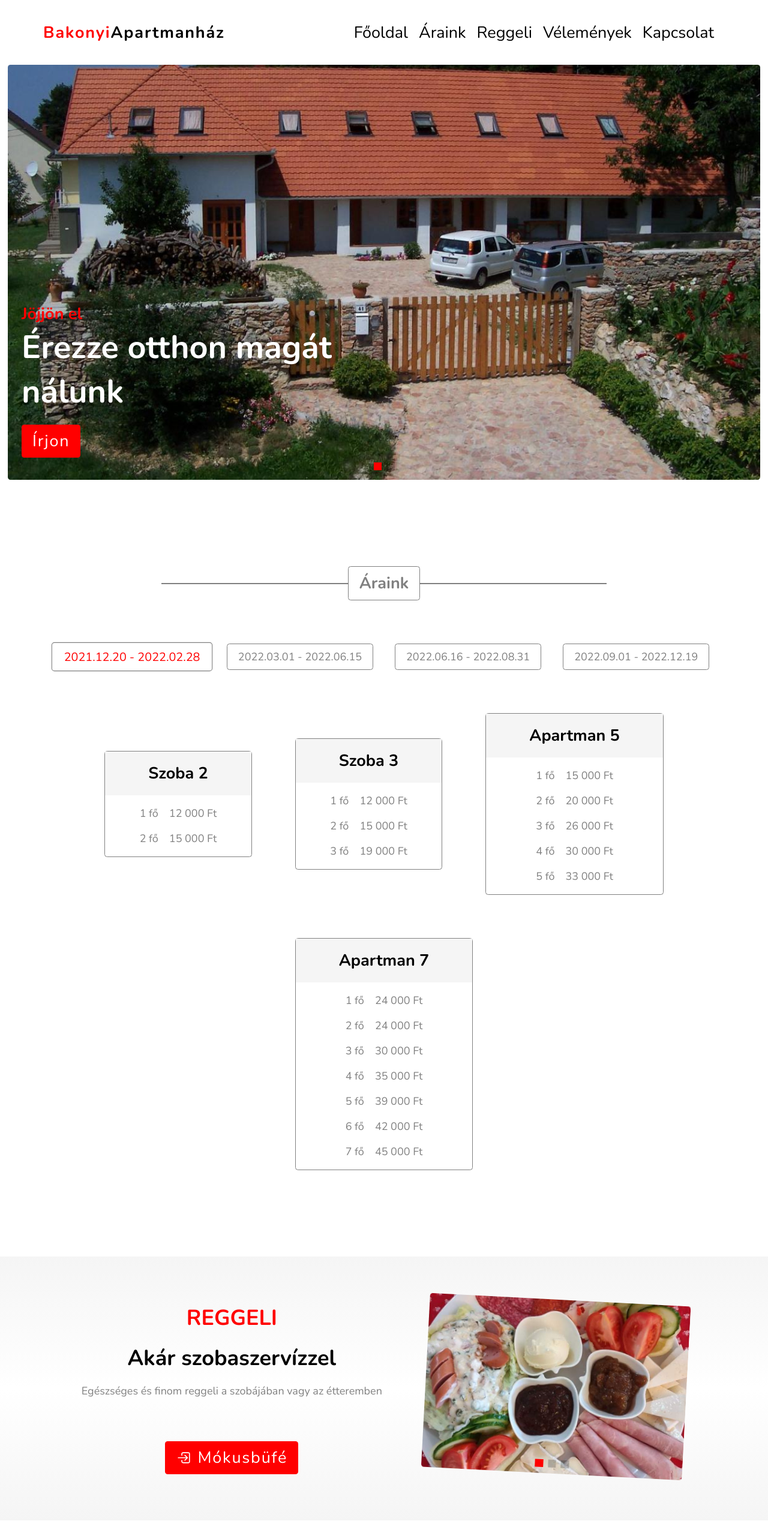
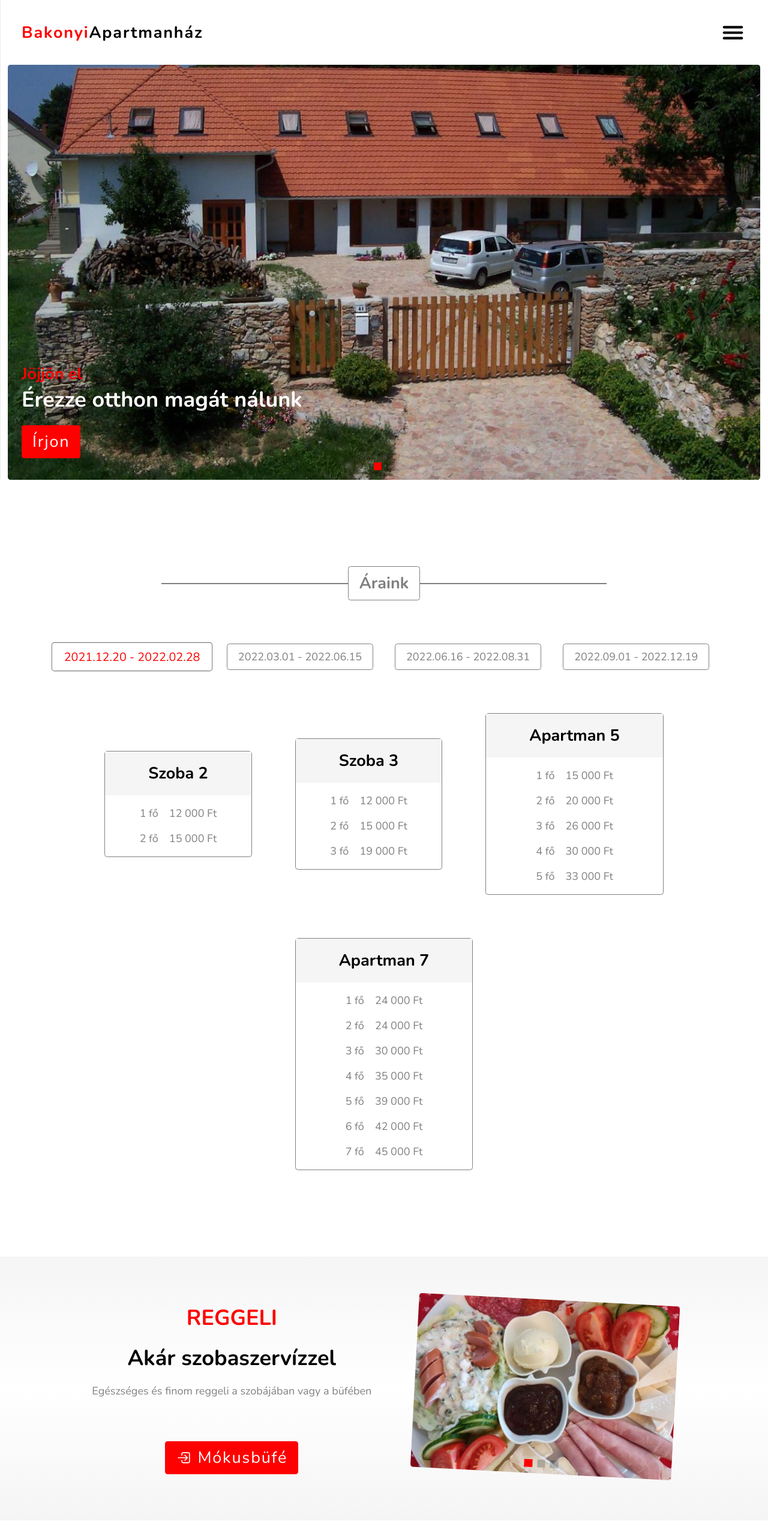
Before and after one commit to xdevtomix/bakonyi, a React (Vite) app: page / in a window 1280 px wide. Shown: the top 2566 px of the page at 60% size. Built offline with nearby package versions, Linux system fonts and the light colour scheme.

Commit message:
header, home, breakfast small changes

```diff
--- a/src/components/Breakfast.jsx
+++ b/src/components/Breakfast.jsx
@@ -15,7 +15,7 @@ export default function Breakfast() {
             <Header>
                 <p>REGGELI</p>
                 <h2>Akár szobaszervízzel</h2>
-                <div>Egészséges és finom reggeli a szobájában vagy az étteremben</div>
+                <div>Egészséges és finom reggeli a szobájában vagy a büfében</div>
                 <a href="https://mokus.vercel.app" target="_blank" rel="noopener">
                     <ion-icon name="log-in-outline"></ion-icon>
                     <span>Mókusbüfé</span>
--- a/src/components/Header.jsx
+++ b/src/components/Header.jsx
@@ -2,7 +2,7 @@ import { useState, useEffect } from "react";
 import styled from "styled-components";
 
 export default function Header() {
-    const mediaQuery = window.matchMedia('(max-width: 1023px)');
+    const mediaQuery = window.matchMedia('(max-width: 1365px)');
 
     const [isSmallScreen, setIsSmallScreen] = useState(mediaQuery.matches);
     const [isVerticalMenuVisible, setIsVerticalMenuVisible] = useState(false);
@@ -75,10 +75,6 @@ const Container = styled.header`
     box-shadow: ${({isShadowVisible}) => isShadowVisible ? '0 0 1rem var(--light-night)' : ''};
     padding: 0 2rem;
 
-    @media(min-width: 1024px) {
-        padding: 0 4rem;
-    }
-
     ion-icon {
         color: var(--night);
         font-size: 2.5rem;
--- a/src/components/Home.jsx
+++ b/src/components/Home.jsx
@@ -41,8 +41,8 @@ export default function Home() {
                             <img src={bakonyiKulso2} alt="bakonyiapartmanház" loading="lazy" />
                         </picture> */}
                         <img src={bakonyiKulso2} alt="bakonyiapartmanház" loading="lazy" />
-                        <span>Pihenjen</span>
-                        <h2>Reggelizzen a Bakonyban</h2>
+                        <span>Pihenjen és azután...</span>
+                        <h2>...induljon a nap egy finom reggelivel</h2>
                         <a href="#kapcsolat">Hívjon</a>
                     </SlideItem>
                 </SwiperSlide>
@@ -61,8 +61,9 @@ const SlideItem = styled.div`
     height: calc(100vh - var(--header-height));
     display: flex;
     flex-direction: column;
-    justify-content: center;
+    justify-content: flex-end;
     position: relative;
+    padding-bottom: 2rem;
 
     img {
         position: absolute;
@@ -76,7 +77,6 @@ const SlideItem = styled.div`
 
     span {
         color: var(--decor);
-        margin-top: 20rem;
         margin-left: 2rem;
         font-weight: 900;
         font-size: 1.5rem;
@@ -89,11 +89,6 @@ const SlideItem = styled.div`
         margin-bottom: 1rem;
         font-size: 2rem;
         z-index: 1;
-
-        @media(min-width: 1024px) {
-            font-size: 3rem;
-            max-width: 50%;
-        }
     }
 
     a {
```
